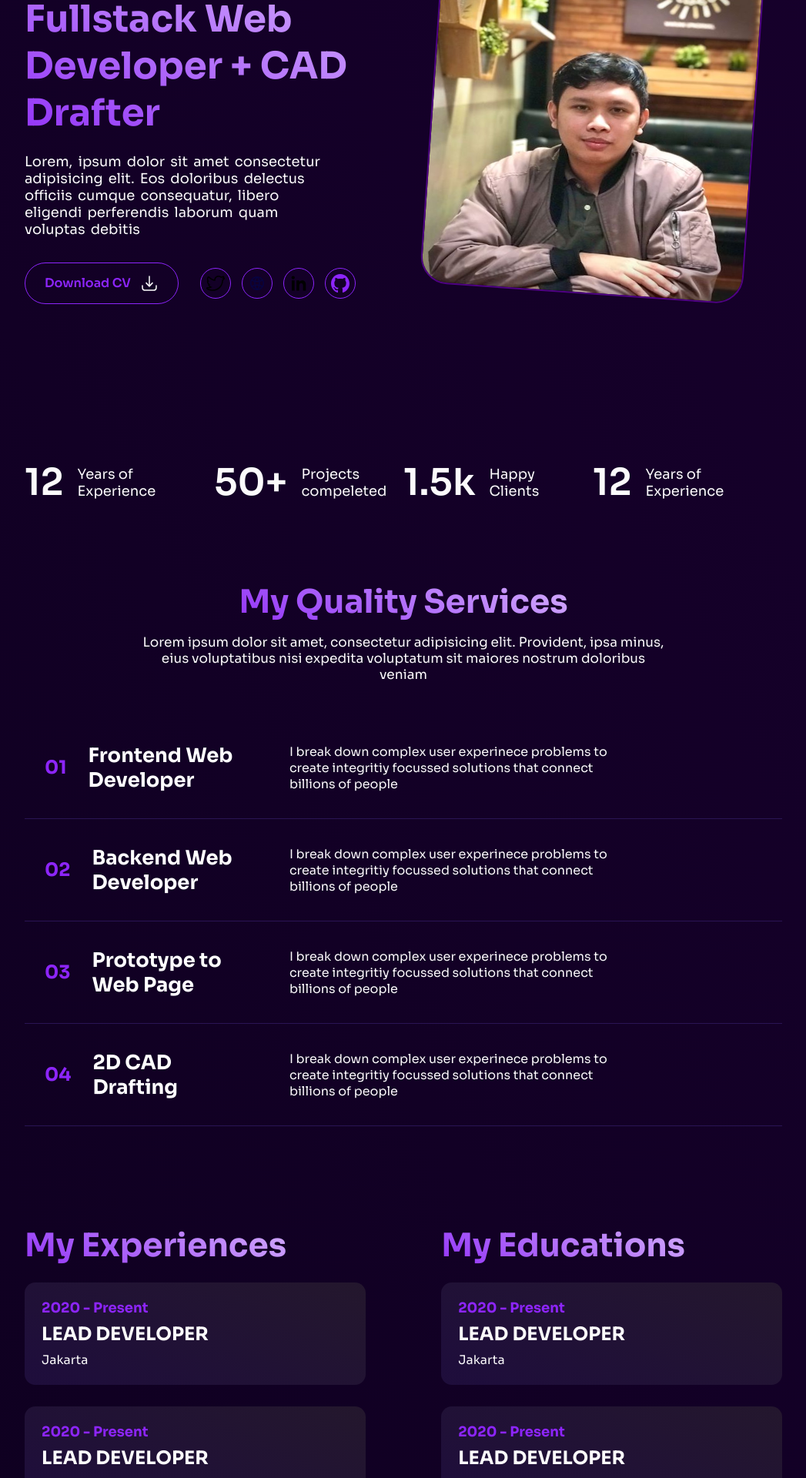
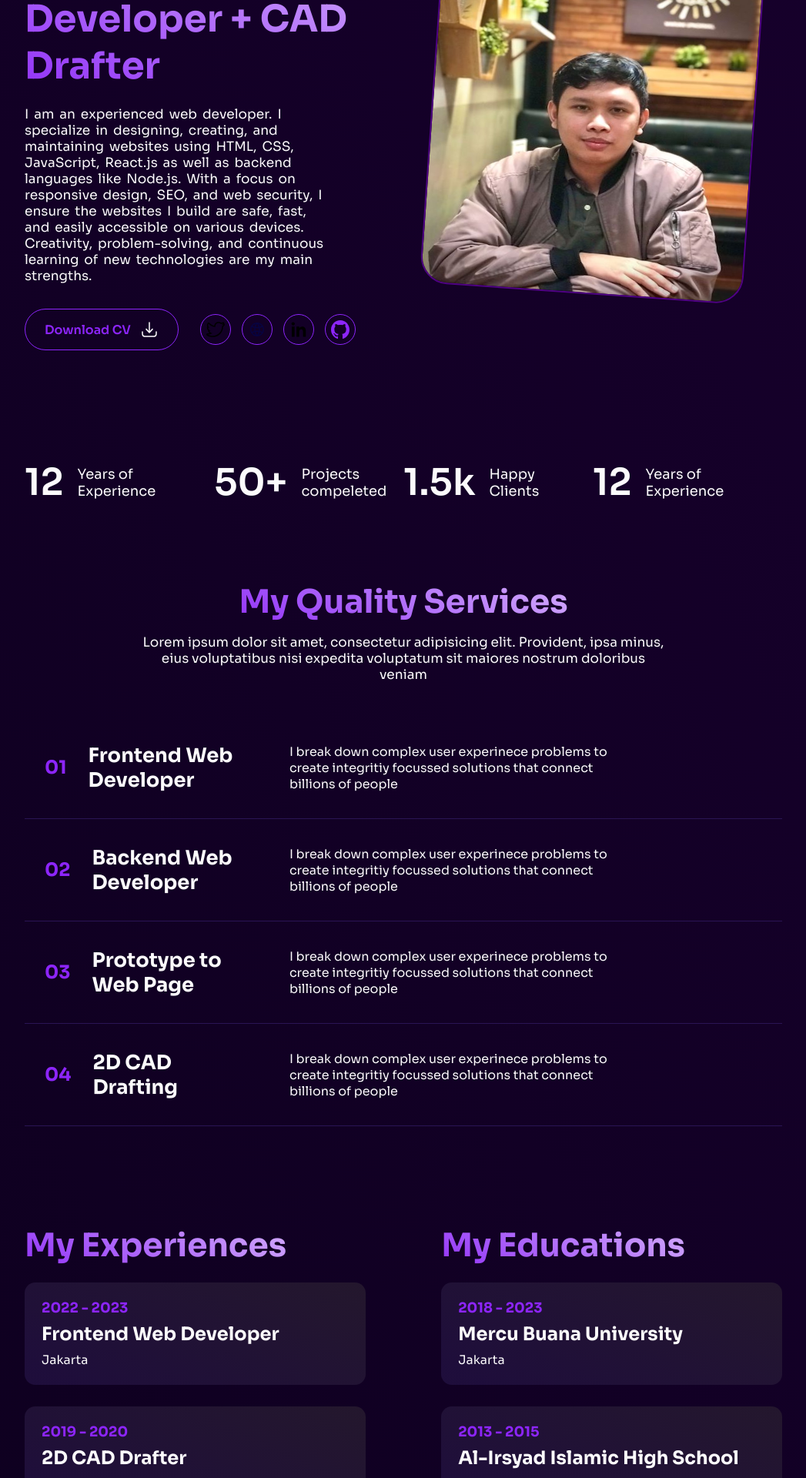
Before and after one commit to LepakBoy/single_page, a Next.js app: page / in a window 1280 px wide. Shown: the part 260-2180 px from the top of the page at 77% size, without its empty margins (116-1163 px from the left). Built offline with nearby package versions, Linux system fonts and the light colour scheme.

Commit message:
resume content, id section, link navbar

```diff
--- a/src/app/components/contactSection/contactSection.tsx
+++ b/src/app/components/contactSection/contactSection.tsx
@@ -6,7 +6,10 @@ import { contacts } from '@/static/contact';
 
 export default function ContactSection() {
   return (
-    <section className={styles.container}>
+    <section
+      id="contact"
+      className={styles.container}
+    >
       <div className={styles.input_area}>
         <TitleSection title={`Let's work together!`} />
         <p className={styles.text_contact}>
--- a/src/app/components/heroSection/heroSection.module.css
+++ b/src/app/components/heroSection/heroSection.module.css
@@ -38,7 +38,7 @@
 
 .description{
     width: 80%;
-    font-size: 18px;
+    font-size: 17px;
     word-spacing: 3px;
     text-align: left;
     color: var(--prime_text);
@@ -189,16 +189,12 @@
         padding: 0;
     }
 
-    /* .content{
-        top: 8px;
-    } */
-
     .title{
         font-size: 36px;
     }
 
     .description{
-        font-size: 16px;
+        font-size: 14px;
         width: 100%;
     }
 
--- a/src/app/components/heroSection/heroSection.tsx
+++ b/src/app/components/heroSection/heroSection.tsx
@@ -7,9 +7,7 @@ import LinkedInIcon from '../../../../public/linkedin.svg';
 import GithubIcon from '../../../../public/github.svg';
 import WebIcon from '../../../../public/web.svg';
 import Link from 'next/link';
-import Badge from '../molecule/badge/badge';
 import BadgeSection from '../badgeSection/badgeSection';
-import BgHero from '../molecule/bgHero/bgHero';
 
 export default function HeroSection() {
   const listButton = [
@@ -20,7 +18,10 @@ export default function HeroSection() {
   ];
 
   return (
-    <section className={styles.section}>
+    <section
+      id="hero"
+      className={styles.section}
+    >
       {/* <BgHero /> */}
       <div className={styles.container}>
         <div className={styles.content}>
@@ -36,9 +37,13 @@ export default function HeroSection() {
             alt=""
           />
           <p className={styles.description}>
-            Lorem, ipsum dolor sit amet consectetur adipisicing elit. Eos
-            doloribus delectus officiis cumque consequatur, libero eligendi
-            perferendis laborum quam voluptas debitis
+            I am an experienced web developer. I specialize in designing,
+            creating, and maintaining websites using HTML, CSS, JavaScript,
+            React.js as well as backend languages like Node.js. With a focus on
+            responsive design, SEO, and web security, I ensure the websites I
+            build are safe, fast, and easily accessible on various devices.
+            Creativity, problem-solving, and continuous learning of new
+            technologies are my main strengths.
           </p>
           <div className={styles.buttons}>
             <Link
--- a/src/app/components/molecule/buttonServices/buttonServices.module.css
+++ b/src/app/components/molecule/buttonServices/buttonServices.module.css
@@ -3,6 +3,23 @@
     display: flex;
     transition: 0.4s;
     border-bottom: 1px solid #2a1454;
+}
+
+/* .container:first-child{
+    background:  linear-gradient(24deg, rgba(163, 101, 255, 0.974) 12%, rgb(89, 0, 166) 70%);
+
+} */
+
+/* .container:first-child .number{
+    color: var(--prime_text);
+} */
+
+.container:hover:not(:first-child) .container:first-child{
+    background: transparent;
+}
+
+.container:not(:hover):not(:first-child){
+    background: transparent;
 }
 
 .container:hover{
@@ -15,7 +32,7 @@
 }
 
 .title_service{
-    color: #fff;
+    color: var(--prime_text);
     padding: 12px;
     flex: 4;
     display: flex;
--- a/src/app/components/resumeSection/resumeSection.tsx
+++ b/src/app/components/resumeSection/resumeSection.tsx
@@ -7,7 +7,10 @@ import CardGroups from './cardGroups/cardGroups';
 
 export default function ResumeSection() {
   return (
-    <section className={styles.container}>
+    <section
+      id="resume"
+      className={styles.container}
+    >
       <CardGroups
         title="My Experiences"
         data={experienceList}
--- a/src/app/components/servicesSection/srevicesSection.tsx
+++ b/src/app/components/servicesSection/srevicesSection.tsx
@@ -7,7 +7,10 @@ import { servicesList } from '@/static/services';
 
 export default function ServicesSection() {
   return (
-    <section className={styles.container}>
+    <section
+      id="services"
+      className={styles.container}
+    >
       <TitleSection
         centered
         title="My Quality Services"
--- a/src/app/components/skillSection/skillSection.tsx
+++ b/src/app/components/skillSection/skillSection.tsx
@@ -7,7 +7,10 @@ import { skillList } from '@/static/skills';
 
 export default function SkillSection() {
   return (
-    <div className={styles.container}>
+    <section
+      id="skills"
+      className={styles.container}
+    >
       <TitleSection
         centered
         title="My Skills"
@@ -23,6 +26,6 @@ export default function SkillSection() {
           />
         ))}
       </div>
-    </div>
+    </section>
   );
 }
--- a/src/app/components/skillSection/skillsCard/skillsCard.tsx
+++ b/src/app/components/skillSection/skillsCard/skillsCard.tsx
@@ -19,7 +19,7 @@ export default function SkillsCard({ name, img, percentage }: ISkillsCard) {
           width={100}
           alt="react"
         />
-        <h3 className={styles.percentage}>{`${percentage}%`}</h3>
+        {/* <h3 className={styles.percentage}>{`${percentage}%`}</h3> */}
       </div>
       <h3 className={styles.name}>{name}</h3>
     </div>
--- a/src/app/components/worksSection/worksSection.tsx
+++ b/src/app/components/worksSection/worksSection.tsx
@@ -6,7 +6,10 @@ import WorkdCard from './worksCard/workdCard';
 
 export default function WorksSection() {
   return (
-    <section className={styles.section}>
+    <section
+      id="works"
+      className={styles.section}
+    >
       <TitleSection
         centered
         title="My Recent Works"
--- a/src/app/page.tsx
+++ b/src/app/page.tsx
@@ -4,6 +4,11 @@ import ResumeSection from './components/resumeSection/resumeSection';
 import ServicesSection from './components/servicesSection/srevicesSection';
 import SkillSection from './components/skillSection/skillSection';
 import WorksSection from './components/worksSection/worksSection';
+
+export const metadata = {
+  title: 'Personal Website',
+  description: 'about page description',
+};
 
 export default function Home() {
   return (
--- a/src/static/navbarLink.ts
+++ b/src/static/navbarLink.ts
@@ -1,8 +1,7 @@
 export const links = [
-    { title: 'Services', path: '/services' },
-    // resume => education, experience, skills
-    { title: 'Works', path: '/works' },
-    { title: 'Skills', path: '/skill' },
-    { title: 'Resume', path: '/resume' },
-    { title: 'Contact', path: '/contact' },
+    { title: 'Services', path: '/#services' },
+    { title: 'Works', path: '/#works' },
+    { title: 'Skills', path: '/#skills' },
+    { title: 'Resume', path: '/#resume' },
+    { title: 'Contact', path: '/#contact' },
   ];
--- a/src/static/resume.ts
+++ b/src/static/resume.ts
@@ -1,23 +1,18 @@
 import { ICardGroups } from "@/app/components/resumeSection/cardGroups/cardGroups"
 
 export const experienceList : ICardGroups[] = [
-    {date:"2020 - Present", title: "LEAD DEVELOPER", text:"Jakarta"},
-    {date:"2020 - Present", title: "LEAD DEVELOPER", text:"Jakarta"},
-    {date:"2020 - Present", title: "LEAD DEVELOPER", text:"Jakarta"},
-    {date:"2020 - Present", title: "LEAD DEVELOPER", text:"Jakarta"},
-    {date:"2020 - Present", title: "LEAD DEVELOPER", text:"Jakarta"},
+    {date:"2022 - 2023", title: "Frontend Web Developer", text:"Jakarta"},
+    {date:"2019 - 2020", title: "2D CAD Drafter", text:"Jakarta"},
 ]
 
 export const educationsList = [
-    {date:"2020 - Present", title: "LEAD DEVELOPER", text:"Jakarta"},
-    {date:"2020 - Present", title: "LEAD DEVELOPER", text:"Jakarta"},
-    {date:"2020 - Present", title: "LEAD DEVELOPER", text:"Jakarta"},
+    {date:"2018 - 2023", title: "Mercu Buana University", text:"Jakarta"},
+    {date:"2013 - 2015", title: "Al-Irsyad Islamic High School", text:"Semarang, Central Java"},
 ]
 
 export const coursesList = [
-    {date:"2020 - Present", title: "LEAD DEVELOPER", text:"Jakarta"},
-    {date:"2020 - Present", title: "LEAD DEVELOPER", text:"Jakarta"},
-    {date:"2020 - Present", title: "LEAD DEVELOPER", text:"Jakarta"},
-    {date:"2020 - Present", title: "LEAD DEVELOPER", text:"Jakarta"},
-    {date:"2020 - Present", title: "LEAD DEVELOPER", text:"Jakarta"},
+    {date:"2023", title: "Javascript Web Developer", text:"W3School"},
+    {date:"2023", title: "React.js Web Developer", text:"W3School"},
+    {date:"2021", title: "Fullstack Web Developer", text:"Fazztrack"},
+    {date:"2017", title: "2D CAD Drafter", text:"Rekayasa Engingeering School"},
 ]
```
